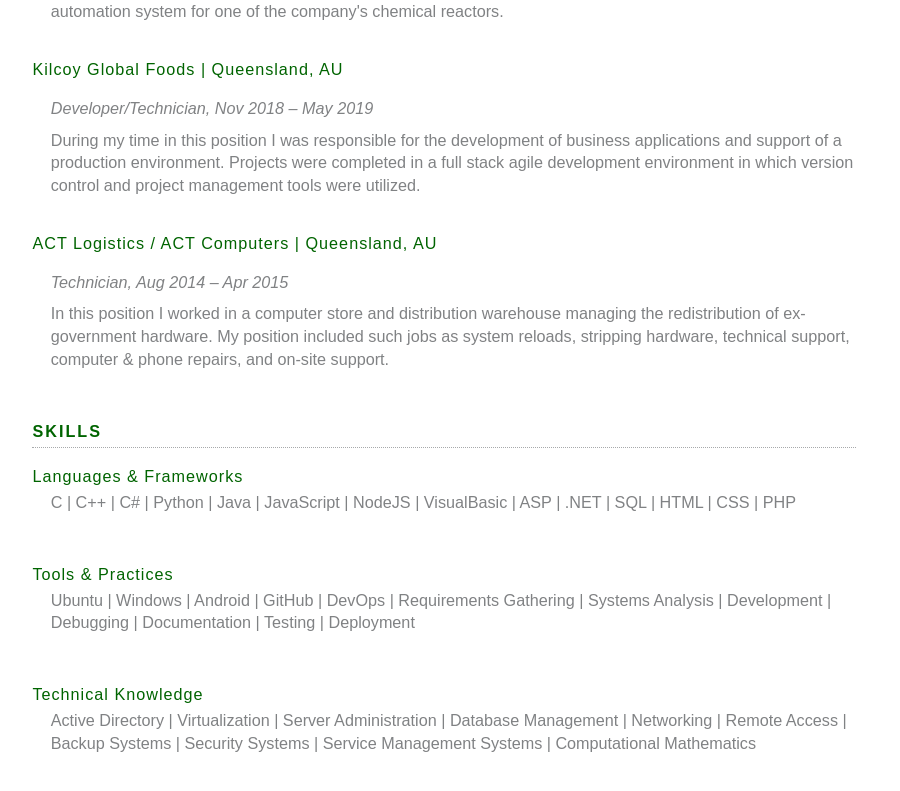
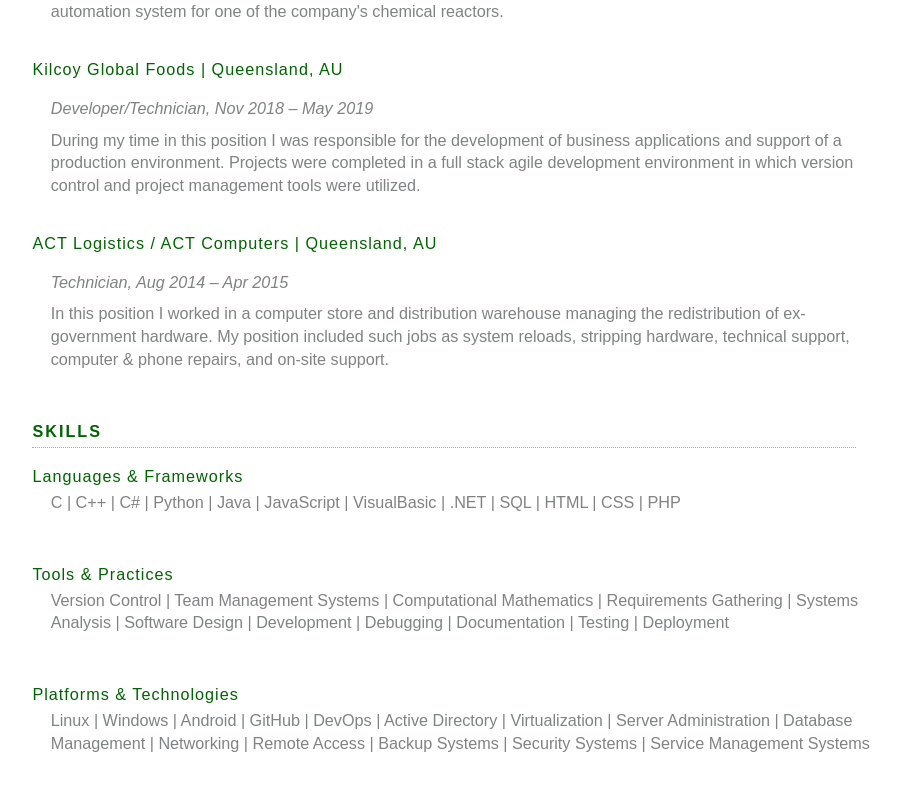
Before and after one commit to lreynolds188/Portfolio, a Next.js app: page /resume in a window 1280 px wide. Shown: the part 1269-2060 px from the top of the page, without its empty margins (150-1050 px from the left). Built offline with nearby package versions, Linux system fonts and the light colour scheme.

Commit message:
Update resume.js

```diff
--- a/pages/resume.js
+++ b/pages/resume.js
@@ -48,13 +48,13 @@ export default function Home() {
 
           <h2 className={styles.categoryHeaders}>Skills</h2><hr />
           <p className={styles.primaryTitles}>Languages & Frameworks</p>
-          <p className={styles.categoryDescription}>C | C++ | C# | Python | Java | JavaScript | NodeJS | VisualBasic | ASP | .NET | SQL | HTML | CSS | PHP </p>
+          <p className={styles.categoryDescription}>C | C++ | C# | Python | Java | JavaScript | VisualBasic | .NET | SQL | HTML | CSS | PHP </p>
           <br />
           <p className={styles.primaryTitles}>Tools & Practices</p>
-          <p className={styles.categoryDescription}>Ubuntu | Windows | Android | GitHub | DevOps | Requirements Gathering | Systems Analysis | Development | Debugging | Documentation | Testing | Deployment</p>
+          <p className={styles.categoryDescription}>Version Control | Team Management Systems | Computational Mathematics | Requirements Gathering | Systems Analysis | Software Design | Development | Debugging | Documentation | Testing | Deployment</p>
           <br />
-          <p className={styles.primaryTitles}>Technical Knowledge</p>
-          <p className={styles.categoryDescription}>Active Directory | Virtualization | Server Administration | Database Management | Networking | Remote Access | Backup Systems | Security Systems | Service Management Systems | Computational Mathematics</p>
+          <p className={styles.primaryTitles}>Platforms & Technologies</p>
+          <p className={styles.categoryDescription}>Linux | Windows | Android | GitHub | DevOps | Active Directory | Virtualization | Server Administration | Database Management | Networking | Remote Access | Backup Systems | Security Systems | Service Management Systems</p>
         </div>
       </main>
     </div>
```
